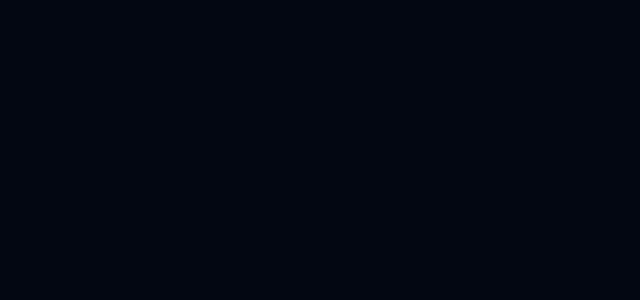
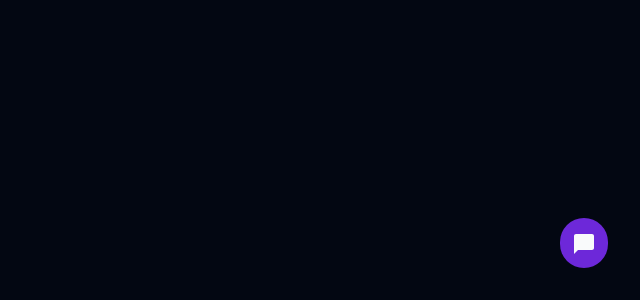
Before and after one commit to ahmedcharfeddine013/dione_energy, a Next.js app: page / in a window 1280 px wide. Shown: the part 500-800 px from the top of the page, without its empty margins (640-1280 px from the left). Built offline with nearby package versions, Linux system fonts and the light colour scheme.

Commit message:
chatbot setup ui

```diff
--- a/package.json
+++ b/package.json
@@ -11,6 +11,7 @@
   "dependencies": {
     "@emotion/react": "^11.11.4",
     "@emotion/styled": "^11.11.5",
+    "@gsap/react": "^2.1.1",
     "@hookform/resolvers": "^3.6.0",
     "@mui/icons-material": "^5.15.20",
     "@mui/material": "^5.15.20",
--- /dev/null
+++ b/src/app/(root)/layout.tsx
@@ -0,0 +1,15 @@
+import ChatBot from "@/components/chat/ChatBot";
+import React, { ReactNode } from "react";
+
+const UserLayout = ({ children }: { children: ReactNode }) => {
+  return (
+    <div>
+      {/* {children} */}
+      <div>
+        <ChatBot />
+      </div>
+    </div>
+  );
+};
+
+export default UserLayout;
--- a/src/components/chat/ChatBot.tsx
+++ b/src/components/chat/ChatBot.tsx
@@ -1,11 +1,11 @@
-import React from 'react'
-
+import React from "react";
+import ChatBubbleIcon from "@mui/icons-material/ChatBubble";
 const ChatBot = () => {
   return (
-    <div>
+    <div className="p-3 bg-primary w-fit rounded-full cursor-pointer hover:scale-110 duration-100 transition-all ease-in absolute bottom-8 right-8">
+      <ChatBubbleIcon />
+    </div>
+  );
+};
 
-    </div>
-  )
-}
-
-export default ChatBot
+export default ChatBot;
```
Also changed, not shown: 1 other file (tests, documents, lock files or other folders).
